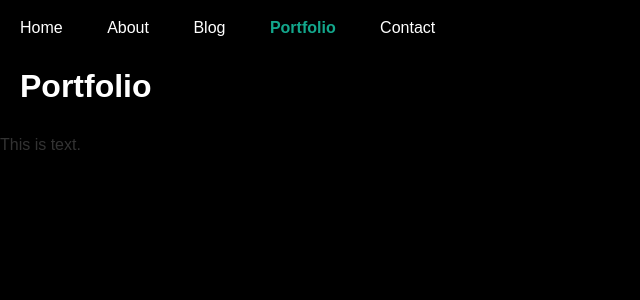
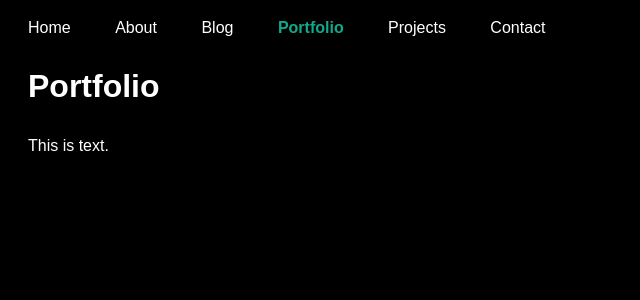
Before and after one commit to stoatsnhoney/stoatsnhoney.github.io, a Jekyll site: the page built from portfolio.html, in a window 1280 px wide. Shown: the top 300 px of the page, without its empty margins (0-640 px from the left). Built offline with Jekyll 4.4.1, drawn with Linux system fonts in a browser that asks for light colours.

Commit message:
Add Projects page and update navigation and styles
Introduces a new projects.html page and adds it to the navigation menu. Updates main.scss to refine navigation, dropdown, and paragraph styles for improved appearance and readability.

```diff
--- a/_data/navigation.yml
+++ b/_data/navigation.yml
@@ -11,5 +11,7 @@
       link: /musicBlog.html
 - name: Portfolio
   link: /portfolio.html
+- name: Projects
+  link: /projects.html
 - name: Contact
   link: /contact.html
--- a/_sass/main.scss
+++ b/_sass/main.scss
@@ -3,18 +3,23 @@
     font-weight: bold;
   }
 
-/* Reset some default styles */
-* {
-  margin: 0;
-  padding: 0;
-  box-sizing: border-box;
-}
+.current:hover {
+    color: #ffffff;
+  }
 
 body {
   font-family: 'Arial', sans-serif;
   line-height: 1.6;
   color: #333;
   background-color: #000000;
+}
+
+/* Default Paragraph Styles */
+p {
+  font-size: 1rem; /* Adjust size as needed */
+  line-height: 1.8; /* Improves readability */
+  color: #ffffff; /* Neutral text color */
+  margin: 20px;
 }
 
 /* Header Styles */
@@ -37,16 +42,16 @@
 }
 
 nav a {
-  color: #fff;
+  color: #ffffff;
   text-decoration: none;
   padding: 10px 15px;
   margin: 0 5px;
   border-radius: 5px;
-  transition: background 0.3s;
 }
 
 nav a:hover {
   background: #13a78c;
+  transition: 0.3s;
 }
 
 /* Main Content Styles */
@@ -114,21 +119,28 @@
 .dropdown-content {
   display: none;
   position: absolute;
-  background-color: #f9f9f9;
-  min-width: 160px;
-  box-shadow: 0px 8px 16px 0px rgba(0,0,0,0.2);
+  background-color: #13a78c;
+  min-width: 200px; /* Adjust width */
+  height: auto; /* Adjust height if needed */
+  box-shadow: 0px 8px 16px 0px rgba(255, 255, 255, 0.2);
   z-index: 1;
+  top: calc(100% + 5px);
+  left: 0; /* Align it with the left edge of the parent */
+  border-radius: 10px; /* Adjust corner roundness */
+  padding: 5px; /* Add padding inside the dropdown */
 }
 
 .dropdown-content a {
-  color: black;
+  color: #ffffff;
   padding: 12px 16px;
   text-decoration: none;
   display: block;
 }
 
 .dropdown-content a:hover {
-  background-color: #f1f1f1;
+  color:#13a78c;
+  background-color: #ffffff;
+  font-weight: bold;
 }
 
 .dropdown:hover .dropdown-content {
@@ -136,7 +148,12 @@
 }
 
 .dropdown:hover .dropbtn {
-  background-color: #3e8e41;
+  background-color: #13a78c;
+}
+
+/* Ensure the top-level nav link stays white when hovering over the dropdown */
+.dropdown:hover > .current {
+  color: #ffffff; /* Keep the text white */
 }
 
 .image-header {
--- /dev/null
+++ b/projects.html
@@ -0,0 +1,6 @@
+---
+layout: default
+title: Projects
+---
+<h1>Projects</h1>
+<p>Projects will go <strong>here</strong>.</p>
```
